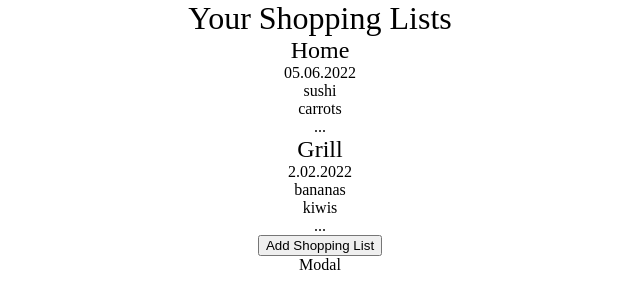
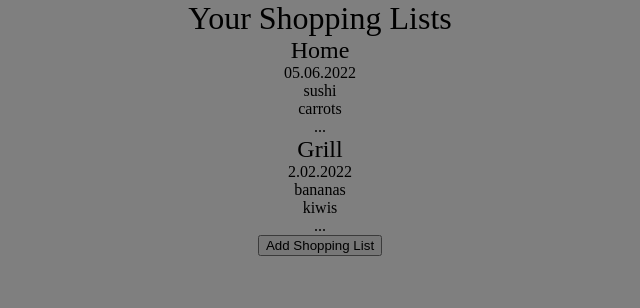
Before and after one commit to katmart93/shopping-list-app, a React (Create React App) app: page / in a window 1280 px wide. Shown: the top 308 px of the page, without its empty margins (320-960 px from the left). Built offline with nearby package versions, Linux system fonts and the light colour scheme.

Commit message:
basic styles added to modal

```diff
--- /dev/null
+++ b/src/components/Modal.css
@@ -0,0 +1,8 @@
+.modal-backdrop {
+  position: fixed;
+  top: 0;
+  left: 0;
+  width: 100%;
+  height: 100%;
+  background: rgba(0, 0, 0, 0.5);
+}
--- a/src/components/Modal.jsx
+++ b/src/components/Modal.jsx
@@ -1,3 +1,6 @@
+// styles
+import "./Modal.css";
+
 export default function Modal() {
-  return <div>Modal</div>;
+  return <div className="modal-backdrop"></div>;
 }
```
